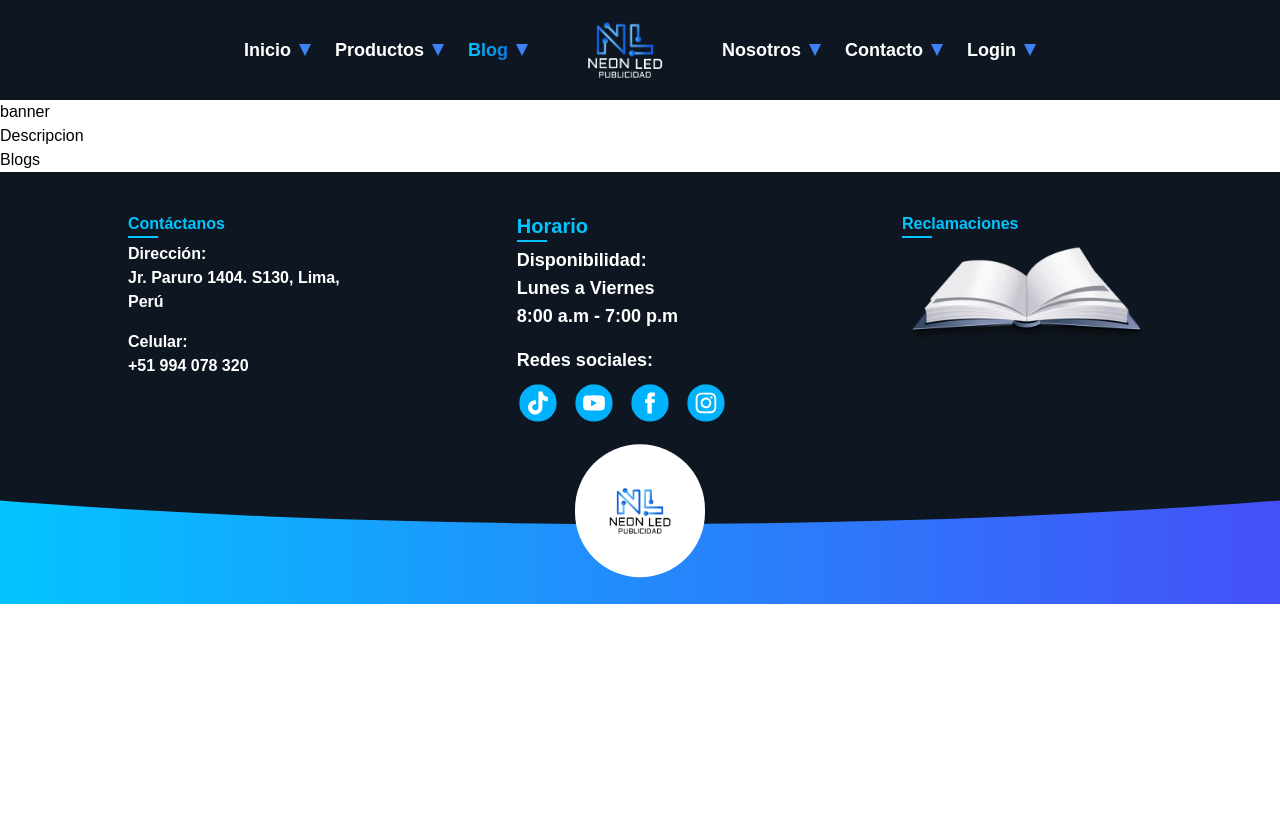
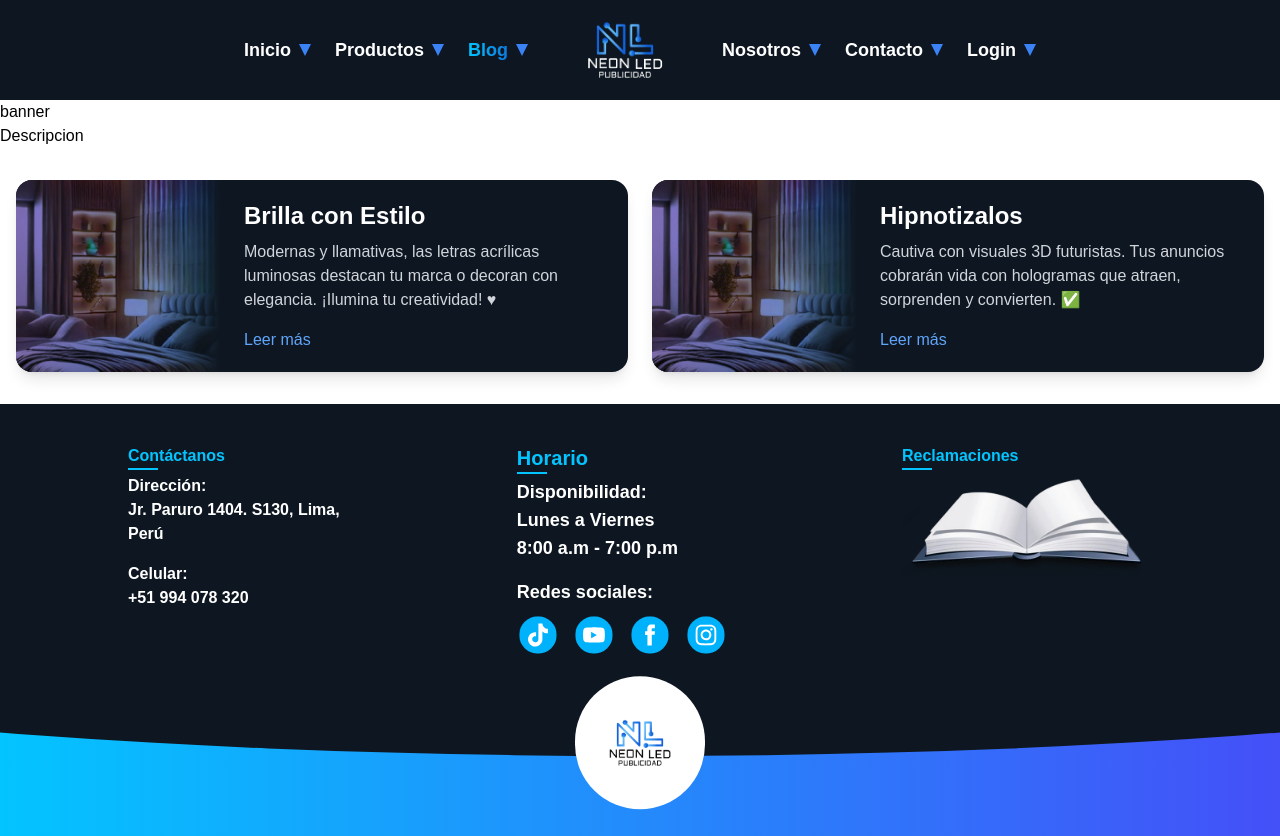
Before and after one commit to PollitoJLGD123/neonledpublicidad_frontend, a Next.js app: page /blog in a window 1280 px wide. Before the commit the page ends 800 px from the top, so only its background shows below. Built offline with nearby package versions, Linux system fonts and the light colour scheme.

Commit message:
init blogs

```diff
--- a/app/(client)/blog/components/blogs/Blogs.jsx
+++ b/app/(client)/blog/components/blogs/Blogs.jsx
@@ -1,11 +1,69 @@
+import React from 'react';
 
+const Blogs = () => {
+  return (
+    <div className="container mx-auto px-4 py-8">
+      <div className="grid grid-cols-1 md:grid-cols-2 gap-6">
+        {/* Blog Cards - El patrón se repite para todas las cards */}
+        <div className="bg-[#0e1721] rounded-2xl shadow-lg overflow-hidden">
+          {/* Contenedor flexible que cambia de dirección en responsive */}
+          <div className="flex flex-col md:flex-row md:h-48">
+            {/* Contenedor de imagen - ocupa todo el ancho en móvil, 1/3 en desktop */}
+            <div className="relative h-48 md:h-full md:w-1/3">
+              <img
+                src="/home/fondo1.webp"
+                alt="Brilla con Estilo"
+                className="w-full h-full object-cover"
+              />
+              {/* El degradado solo aparece en desktop */}
+              <div className="hidden md:block absolute top-0 right-0 bottom-0 w-16 bg-gradient-to-r from-transparent to-[#0e1721]"></div>
+            </div>
 
-export default function Blogs() {
-    return (
-        <>
-            <h1>Blogs</h1>
-        </>
-    )
+            {/* Contenedor de texto - centrado en móvil, alineado a la izquierda en desktop */}
+            <div className="w-full md:w-2/3 p-6 flex flex-col justify-center">
+              <div className="text-center md:text-left">
+                <h2 className="text-2xl font-bold mb-2 text-white">Brilla con Estilo</h2>
+                <p className="text-gray-300 mb-4">
+                  Modernas y llamativas, las letras acrílicas luminosas destacan tu marca o decoran con elegancia. ¡Ilumina tu creatividad! ♥
+                </p>
+                <a href="#" className="inline-block text-blue-400 hover:text-blue-300">
+                  Leer más
+                </a>
+              </div>
+            </div>
+          </div>
+        </div>
 
+        {/* Blog 2 */}
+        <div className="bg-[#0e1721] rounded-2xl shadow-lg overflow-hidden">
+          <div className="flex flex-col md:flex-row md:h-48">
+            <div className="relative h-48 md:h-full md:w-1/3">
+              <img
+                src="/home/fondo1.webp"
+                alt="Hipnotizalos"
+                className="w-full h-full object-cover"
+              />
+              <div className="hidden md:block absolute top-0 right-0 bottom-0 w-16 bg-gradient-to-r from-transparent to-[#0e1721]"></div>
+            </div>
+            <div className="w-full md:w-2/3 p-6 flex flex-col justify-center">
+              <div className="text-center md:text-left">
+                <h2 className="text-2xl font-bold mb-2 text-white">Hipnotizalos</h2>
+                <p className="text-gray-300 mb-4">
+                  Cautiva con visuales 3D futuristas. Tus anuncios cobrarán vida con hologramas que atraen, sorprenden y convierten. ✅
+                </p>
+                <a href="#" className="inline-block text-blue-400 hover:text-blue-300">
+                  Leer más
+                </a>
+              </div>
+            </div>
+          </div>
+        </div>
 
-}
+        {/* Los demás blogs siguen el mismo patrón... */}
+        {/* Puedes copiar y pegar el mismo estructura cambiando el contenido */}
+      </div>
+    </div>
+  );
+};
+
+export default Blogs;
```
